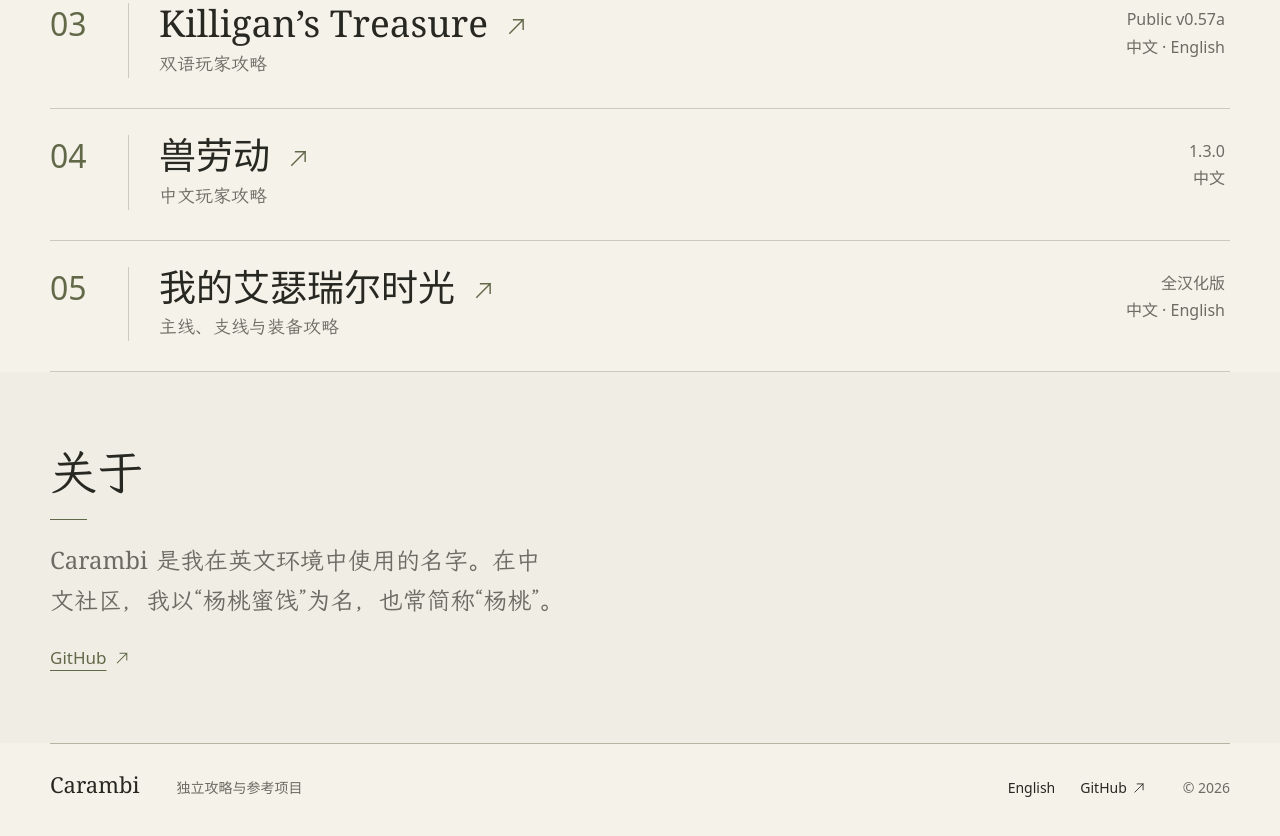
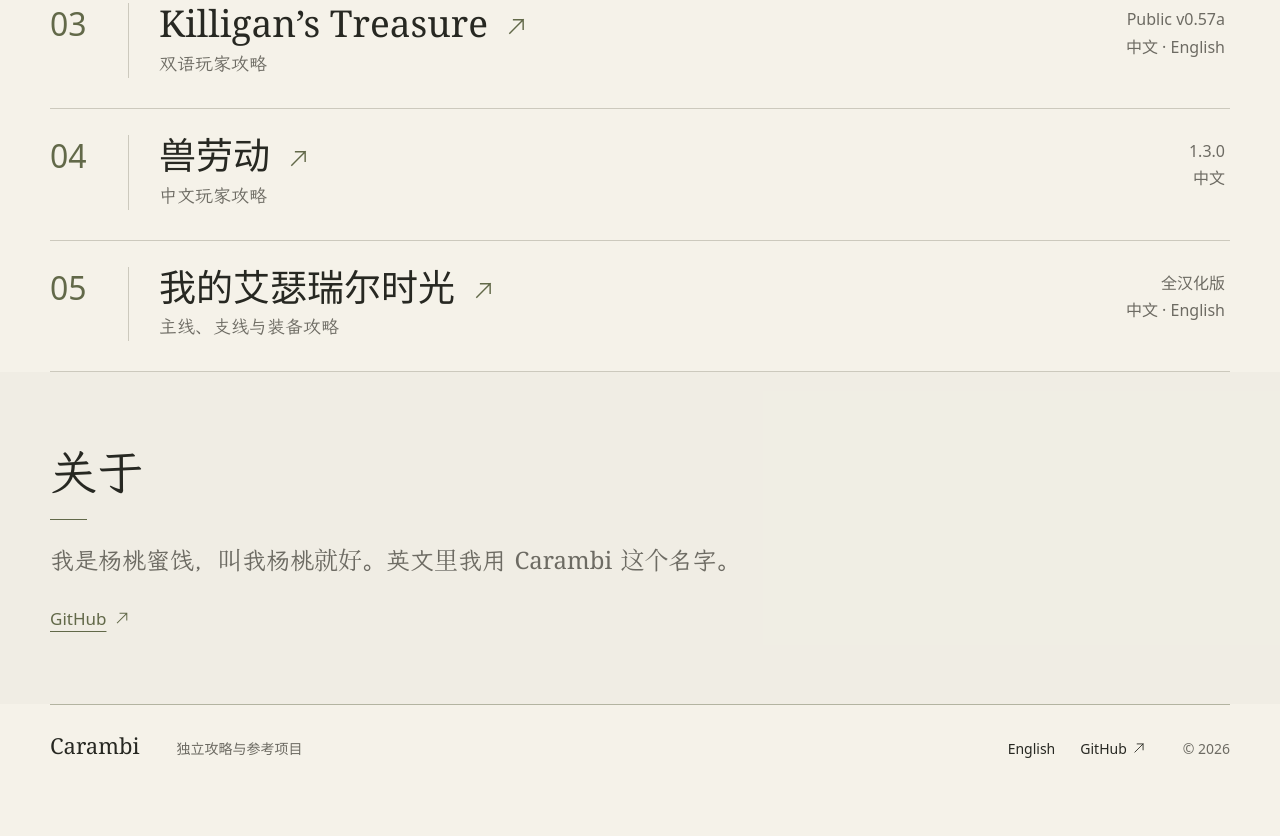
Before and after one commit to yangtaomijian/carambi-site, an Astro site: page /zh in a window 1280 px wide. Shown: the part 880-1716 px from the top of the page. After the commit the page ends 1678 px from the top, so only its background shows below. Built offline with nearby package versions, Linux system fonts and the light colour scheme; Astro itself is replaced by a stand-in of ours; a web font is replaced by a local one.

Commit message:
Simplify the Chinese About sentence

```diff
--- a/src/pages/zh/index.astro
+++ b/src/pages/zh/index.astro
@@ -110,7 +110,7 @@ const guideCount = String(guides.length).padStart(2, '0');
 
         <section class="about-section" id="about" aria-labelledby="about-title">
           <h2 id="about-title">关于</h2>
-          <p><span class="editorial-latin-inline" lang="en">Carambi</span> 是我在英文环境中使用的名字。在中文社区，我以“杨桃蜜饯”为名，也常简称“杨桃”。</p>
+          <p>我是杨桃蜜饯，叫我杨桃就好。英文里我用 <span class="editorial-latin-inline" lang="en">Carambi</span> 这个名字。</p>
           <a class="about-link" href={githubUrl} lang="en">GitHub<ExternalArrow /></a>
         </section>
       </main>
```
